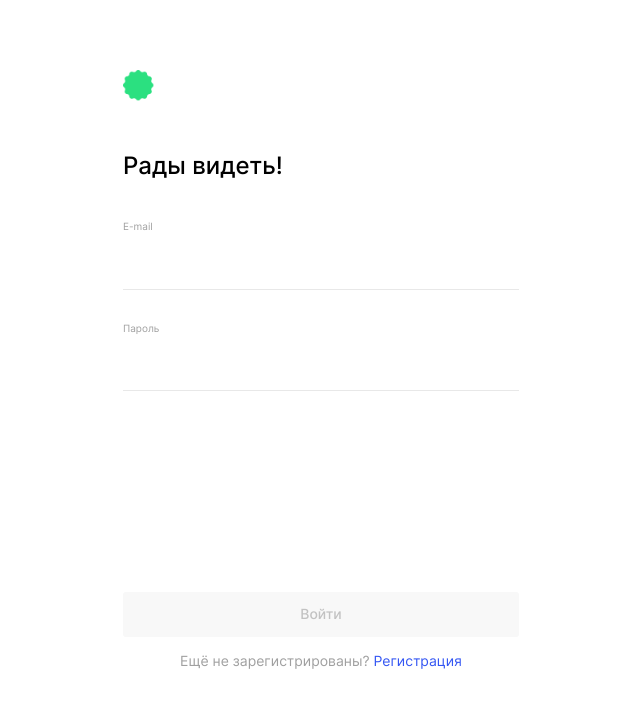
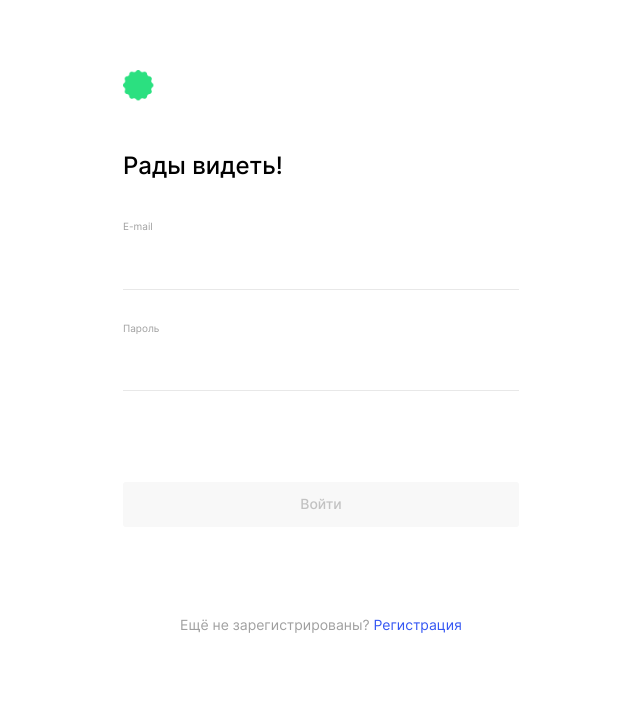
Before and after one commit to kononana/movies-explorer-frontend, a React (Create React App) app: page /signin in a window 1280 px wide. Shown: the top 708 px of the page, without its empty margins (319-959 px from the left). Built offline with nearby package versions, Linux system fonts and the light colour scheme.

Commit message:
email validation

```diff
--- a/src/components/Login/Login.js
+++ b/src/components/Login/Login.js
@@ -6,7 +6,7 @@ import InfoBox from '../InfoBox/InfoBox';
 const Login = ({ onLoginSubmit, isSuccsesful, isPopupOpened, onClosePopup }) => {
     const { values, errors, isValid, handleChange } = useValidationForms({ email: '', password: '' });
 
-    const realyValid = isValid && errors.email === '';
+    const reallyValid = isValid && errors.email === '';
 
     const onSubmit = (event) => {
         event.preventDefault();
@@ -15,7 +15,7 @@ const Login = ({ onLoginSubmit, isSuccsesful, isPopupOpened, onClosePopup }) =>
 
     return (
         <>
-        <SignForm  onSubmit={onSubmit} titleText='Рады видеть!' buttonText='Войти' spanText='Ещё не зарегистрированы?' linkText='Регистрация' linkTo='/signup' realyValid={realyValid}>
+        <SignForm  onSubmit={onSubmit} titleText='Рады видеть!' buttonText='Войти' spanText='Ещё не зарегистрированы?' linkText='Регистрация' linkTo='/signup' reallyValid={reallyValid}>
             <label name='login-email' className='form__label'>E-mail</label>
             <input type='email' id='login-email' name='email' className='form__input form__input_type_email'
                 required value={values.email} onChange={handleChange}></input>
--- a/src/components/Register/Register.js
+++ b/src/components/Register/Register.js
@@ -6,7 +6,7 @@ import { useValidationForms } from '../useValidationForms/useValidationForms';
 const Register = ({ onRegisterSubmit, isPopupOpened, onClosePopup, isSuccsesful }) => {
     const { values, errors, isValid, handleChange } = useValidationForms({name: '', email: '', password: ''});
 
-    const realyValid = isValid && errors.email === '';
+    const reallyValid = isValid && errors.email === '';
     const onSubmit = (event) => {
         event.preventDefault();
         onRegisterSubmit(values)
@@ -14,18 +14,18 @@ const Register = ({ onRegisterSubmit, isPopupOpened, onClosePopup, isSuccsesful
 
     return (
         <>
-            <SignForm onSubmit={onSubmit} titleText='Добро пожаловать!' buttonText='Зарегистрироваться' spanText='Уже зарегистрированы?' linkText='Войти' linkTo='/signin' realyValid={realyValid} >
+            <SignForm onSubmit={onSubmit} titleText='Добро пожаловать!' buttonText='Зарегистрироваться' spanText='Уже зарегистрированы?' linkText='Войти' linkTo='/signin' reallyValid={reallyValid} >
                 <label name='register-name' className='form__label'>Имя</label>
                 <input type='text' id='register-name' name='name' className='form__input form__input_type_name'
-                    required minLength='2' maxLength='30' value={values.name || ''} onChange={handleChange}></input>
+                    required minLength='2' maxLength='30' value={values.name} onChange={handleChange}></input>
                 <span className='form__error'>{errors.name}</span>
                 <label name='register-email' className='form__label'>E-mail</label>
                 <input type='email' id='register-email' name='email' className='form__input form__input_type_email'
-                    required value={values.email || ''} onChange={handleChange}></input>
+                    required value={values.email} onChange={handleChange}></input>
                 <span className='form__error'>{errors.email}</span>
                 <label name='register-password' className='form__label'>Пароль</label>
                 <input type='password' id='register-password' name='password' className='form__input form__input_type_password'
-                    required minLength='4' maxLength='30' value={values.password || ''} onChange={handleChange}></input>
+                    required minLength='4' maxLength='30' value={values.password} onChange={handleChange}></input>
                 <span className='form__error'>{errors.password}</span>
             </SignForm>
             <InfoBox isOpen={isPopupOpened} onClose={onClosePopup} isSuccsesful={isSuccsesful} />
--- a/src/components/SignForm/SignForm.js
+++ b/src/components/SignForm/SignForm.js
@@ -1,12 +1,9 @@
 import './SignForm.css';
 import { Link, useLocation } from 'react-router-dom';
 import logo from '../../images/logo.svg';
-
-const SignForm = ({ onSubmit, isValid, titleText, buttonText, spanText, linkText, linkTo, children, errors }) => {
+const SignForm = ({ onSubmit, titleText, buttonText, spanText, linkText, linkTo, children, reallyValid }) => {
 
     const location = useLocation();
-
-
 
     return (
         <section className='auth'>
@@ -16,8 +13,10 @@ const SignForm = ({ onSubmit, isValid, titleText, buttonText, spanText, linkText
                 <div className='form__input-container'>
                     {children}
                 </div>
-                <button type='submit' disabled={!isValid}
-                className={`form__button ${location.pathname === '/signin' && 'form__button_type_login'} ${!isValid && 'form__button_disabled'}`}>{buttonText}</button>
+                <button className={`form__button ${!reallyValid &&
+          'form__button_disabled'}`}
+          type="submit" disabled={!reallyValid} >
+          {buttonText}</button>
             </form>
             <span className='form__signin'>{spanText} <Link className="form__link" to={linkTo}>{linkText}</Link></span>
         </section>
--- a/src/components/useValidationForms/useValidationForms.js
+++ b/src/components/useValidationForms/useValidationForms.js
@@ -20,7 +20,6 @@ export function useValidationForms(props) {
       setErrors({...errors, [name]: 'введите домен верхнего уровня после знака @'});
     }
     setIsValid(event.target.closest("form").checkValidity())
-
   };
 
   const resetForm = useCallback(
```
